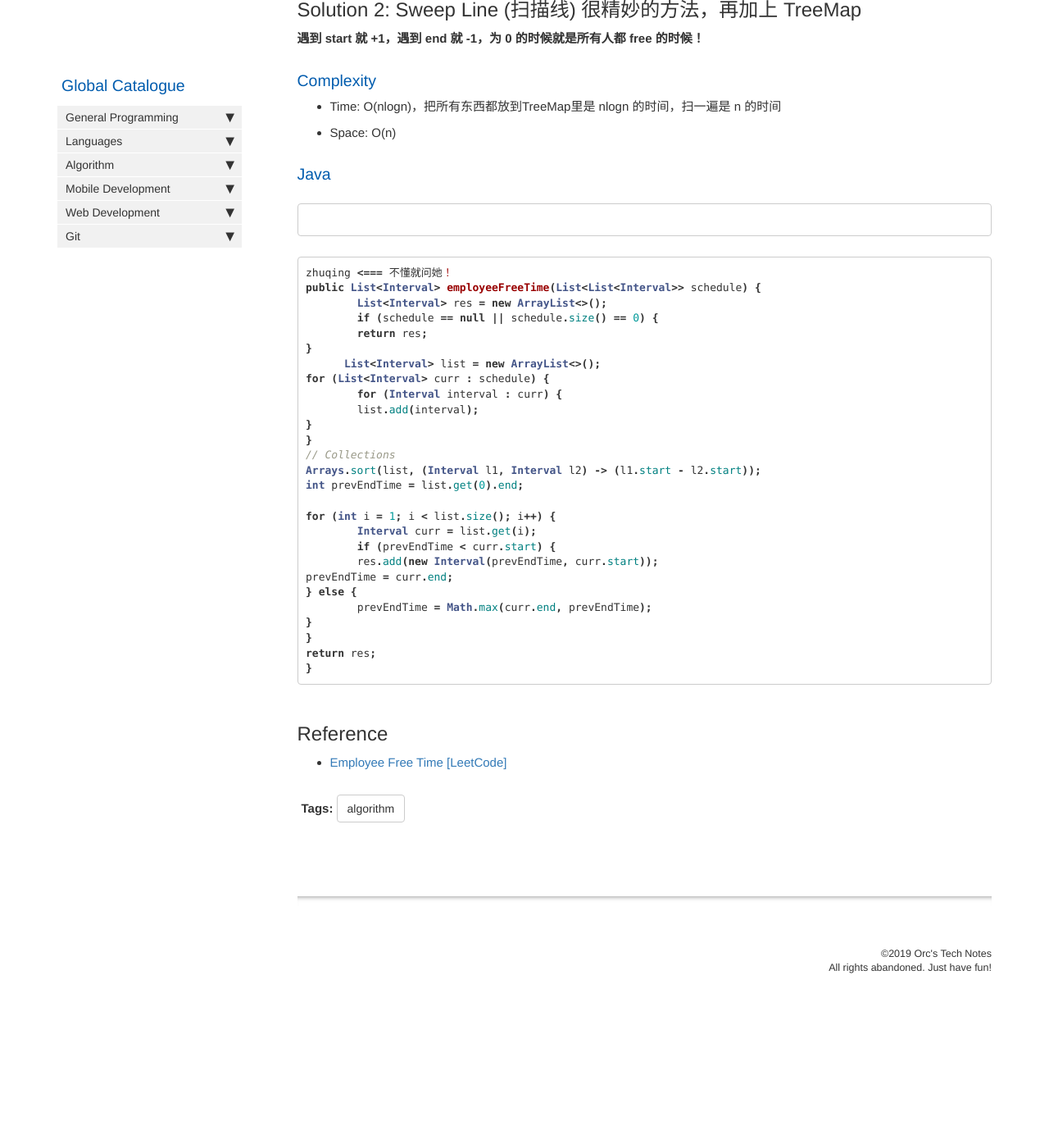
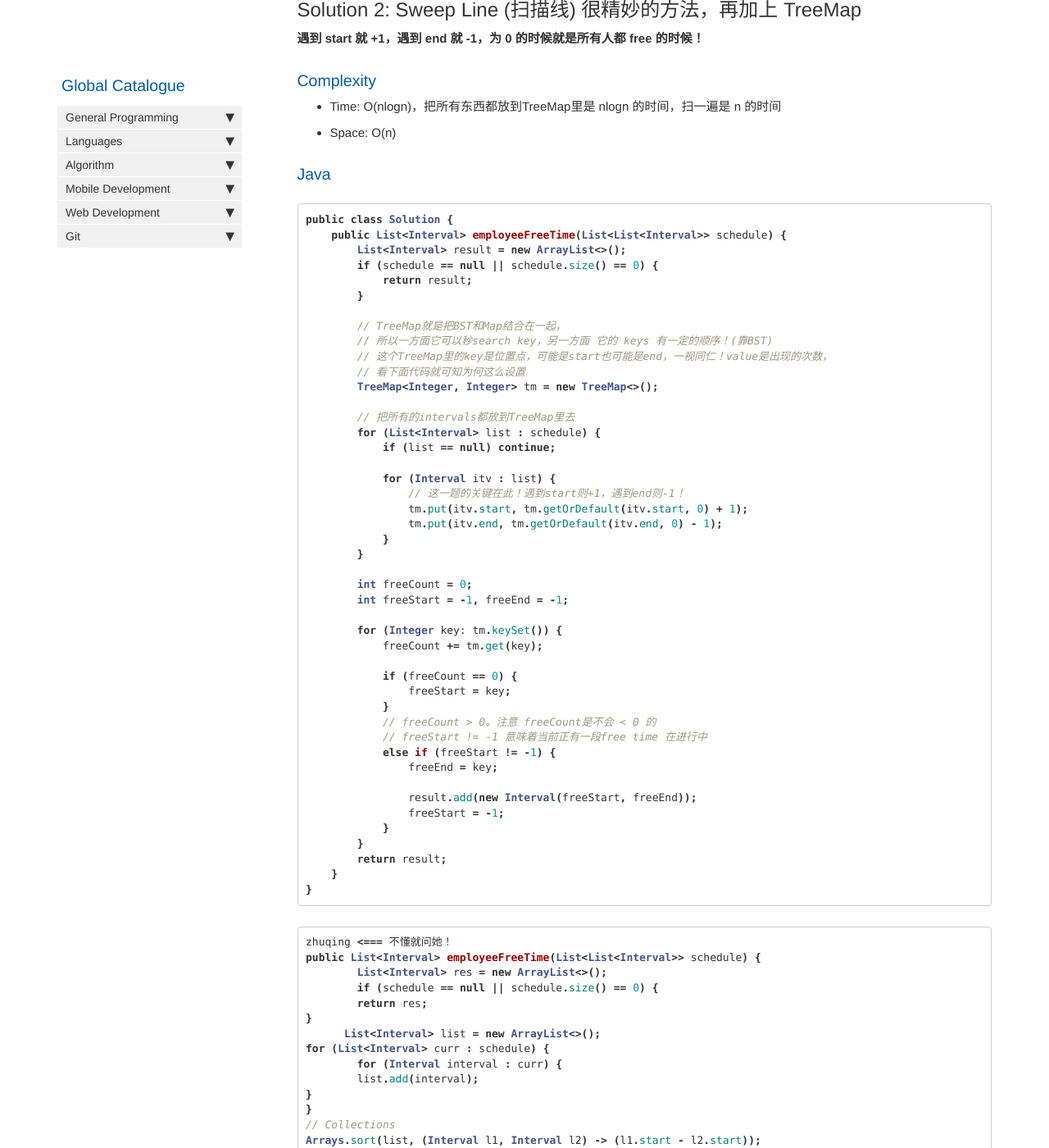
Before and after one commit to HungryOrc/hungryorc.github.io, a Jekyll site: the page built from pages/algorithm/algorithm_employee_free_time.md, in a window 1280 px wide and 1400 px high, scrolled down 2448 px. Shown: the whole window at 82% size. Built offline with Jekyll 4.4.1, drawn with Linux system fonts in a browser that asks for light colours; nearby versions of some CDN libraries; comment, search, counter and statistics services are not loaded; before the commit the page ends 3688 px from its top, so only the background shows below that.

Commit message:
Update algorithm_employee_free_time.md

````diff
--- a/pages/algorithm/algorithm_employee_free_time.md
+++ b/pages/algorithm/algorithm_employee_free_time.md
@@ -116,7 +116,51 @@ class Solution {
 
 ### Java
 ```java
+public class Solution {
+    public List<Interval> employeeFreeTime(List<List<Interval>> schedule) {
+        List<Interval> result = new ArrayList<>();
+        if (schedule == null || schedule.size() == 0) {
+            return result;
+        }
 
+        // TreeMap就是把BST和Map结合在一起，
+        // 所以一方面它可以秒search key，另一方面 它的 keys 有一定的顺序！(靠BST)
+        // 这个TreeMap里的key是位置点，可能是start也可能是end，一视同仁！value是出现的次数，
+        // 看下面代码就可知为何这么设置
+        TreeMap<Integer, Integer> tm = new TreeMap<>();
+
+        // 把所有的intervals都放到TreeMap里去
+        for (List<Interval> list : schedule) {
+            if (list == null) continue;
+
+            for (Interval itv : list) {
+                // 这一题的关键在此！遇到start则+1，遇到end则-1！
+                tm.put(itv.start, tm.getOrDefault(itv.start, 0) + 1);
+                tm.put(itv.end, tm.getOrDefault(itv.end, 0) - 1);
+            }
+        }
+
+        int freeCount = 0;
+        int freeStart = -1, freeEnd = -1;
+
+        for (Integer key: tm.keySet()) {
+            freeCount += tm.get(key);
+
+            if (freeCount == 0) {
+                freeStart = key;
+            }
+            // freeCount > 0。注意 freeCount是不会 < 0 的
+            // freeStart != -1 意味着当前正有一段free time 在进行中
+            else if (freeStart != -1) {
+                freeEnd = key;
+
+                result.add(new Interval(freeStart, freeEnd));
+                freeStart = -1;
+            }
+        }
+        return result;
+    }
+}
 ```
 
 ```java
````
